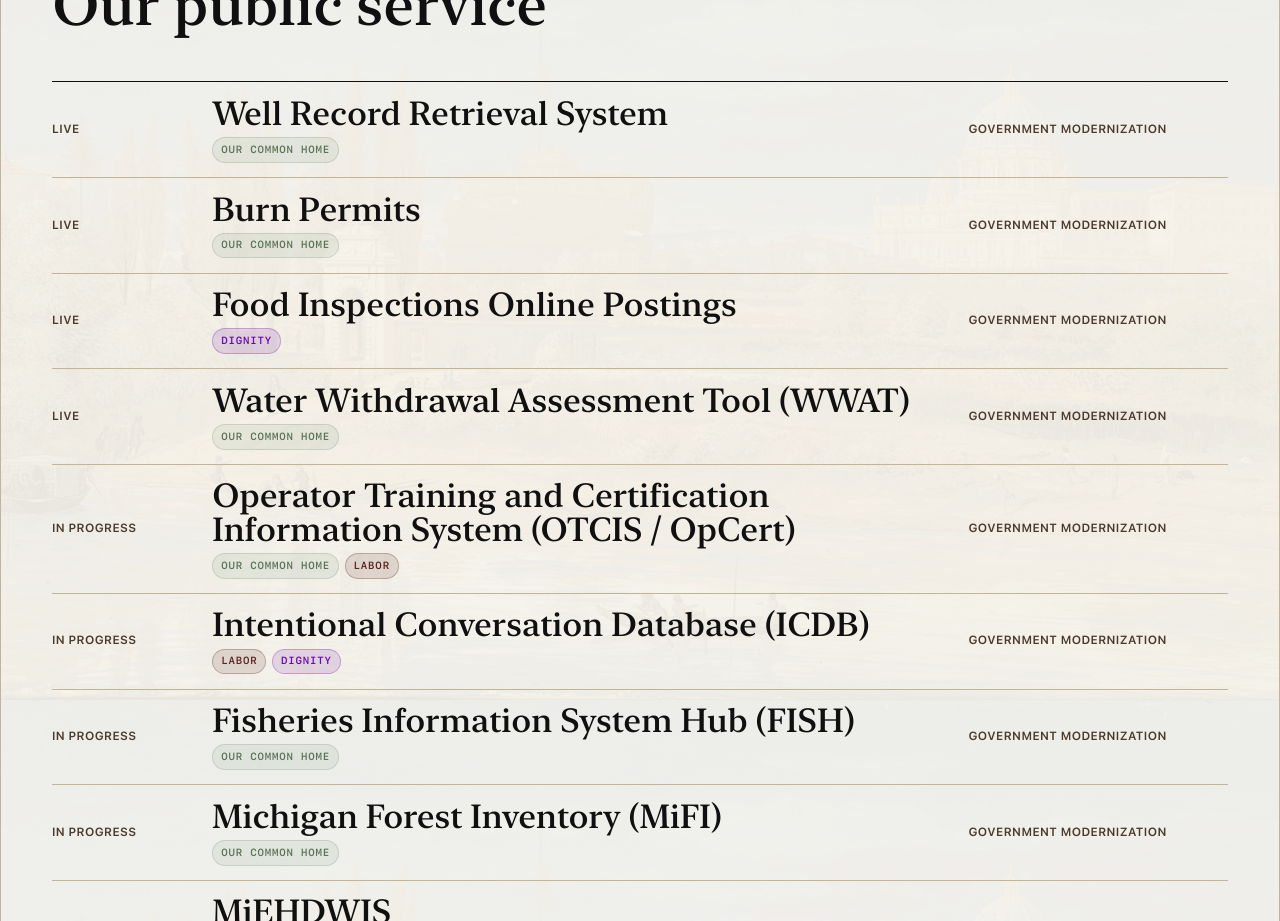
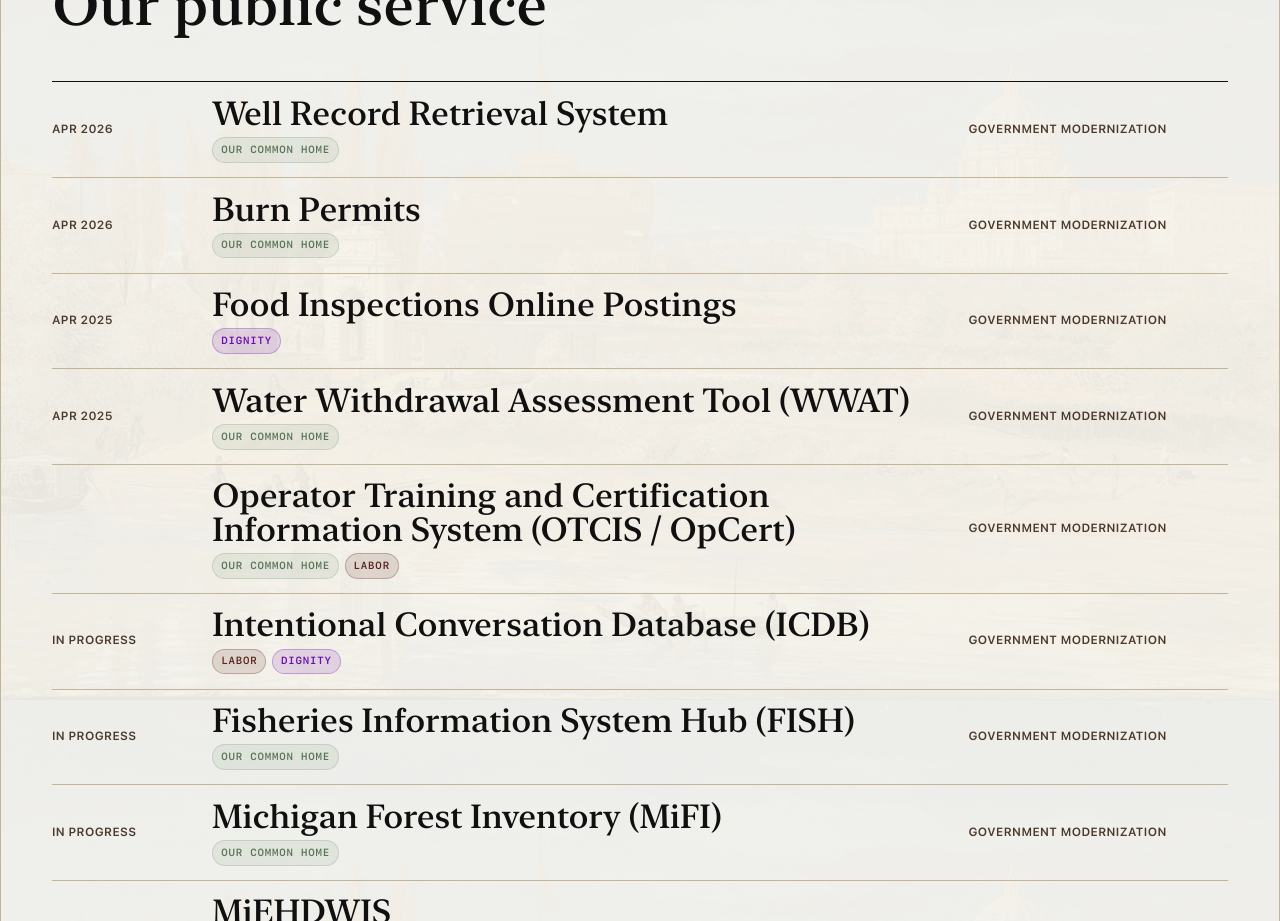
Before and after one commit to ryanrclewis/archangel, a Next.js app: page / in a window 1280 px wide. Shown: the part 2500-3421 px from the top of the page. Built offline with nearby package versions, Linux system fonts and the light colour scheme.

Commit message:
fix(status): fix duplicate status badge rendering and standardize status chips (Task 4)

```diff
--- a/app/page.tsx
+++ b/app/page.tsx
@@ -167,7 +167,7 @@ export default function Home() {
                 data-tone={tone}
                 style={projectTitleHoverStyle(project)}
               >
-                <span>{project.status}</span>
+                <span className={`status-text ${statusClass(project.status)}`}>{getProjectLaunchLabel(project)}</span>
                 <div className="row-copy">
                   <strong>{project.name}</strong>
                   <ProjectClients
--- a/app/projects/[slug]/page.tsx
+++ b/app/projects/[slug]/page.tsx
@@ -88,7 +88,7 @@ export default async function ProjectPage({ params }: RouteProps) {
         <h1>{project.name}</h1>
         <div className="detail-meta">
           <span>{project.type}</span>
-          <span>{getProjectLaunchLabel(project)}</span>
+          {project.launchDate?.trim() ? <span>{project.launchDate.trim()}</span> : null}
           <span className={`status-chip ${statusClass(project.status)}`} aria-label={`Status: ${project.status}`}>
             {project.status}
           </span>
```
